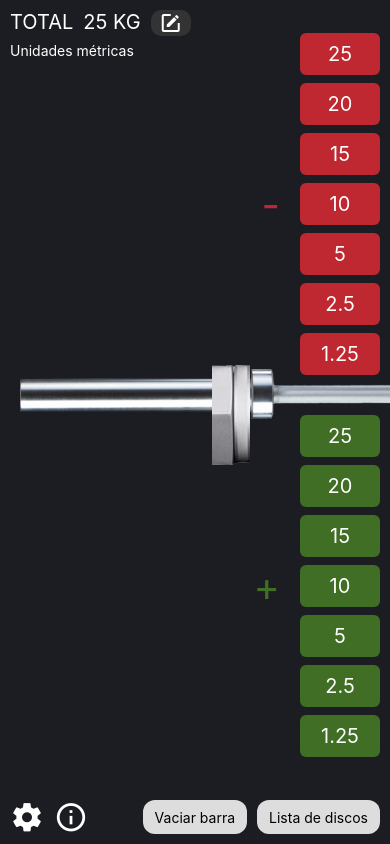
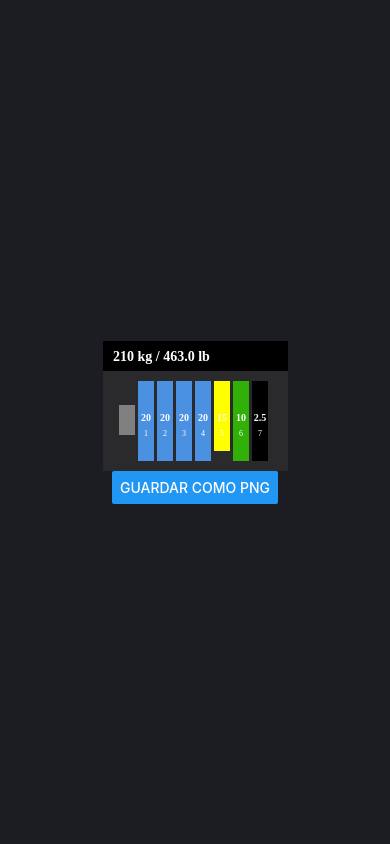
Before and after one commit to martgvr/barbell_calculator, a React Native app: screen / in a window 390 px wide. Built offline with nearby package versions, Linux system fonts and the light colour scheme; what expo-sqlite would draw is missing.

Commit message:
overlay for stories generation almost complete

```diff
--- a/App.js
+++ b/App.js
@@ -16,6 +16,7 @@ import InfoModal from './src/components/InfoModal'
 
 import * as SQLite from 'expo-sqlite'
 import { appConfigDB } from './src/database/sqlite.config'
+import BarbellImage from './src/components/BarbellImage'
 
 const db = SQLite.openDatabaseSync("./mydb.db")
 
@@ -34,13 +35,17 @@ export default function App() {
         <Provider store={store}>
             <View style={styles.container}>
                 <StatusBar style="light" />
-                <Barbell />
+                <BarbellImage
+                    plates={[20,20,20,20,10,5]}
+                    totalWeight={210}
+                />
+                {/* <Barbell />
                 <DiscsContainer />
                 <ListModal listModalVisible={listModalVisible} setListModalVisible={setListModalVisible} />
                 <ConfigModal configModalVisible={configModalVisible} setConfigModalVisible={setConfigModalVisible} />
                 <ManualInputModal manualInputVisible={manualInputVisible} setManualInputVisible={setManualInputVisible} />
                 <MainMenu setConfigModalVisible={setConfigModalVisible} setManualInputVisible={setManualInputVisible} setListModalVisible={setListModalVisible} setInfoModalVisible={setInfoModalVisible} />
-                <InfoModal infoModalVisible={infoModalVisible} setInfoModalVisible={setInfoModalVisible} />
+                <InfoModal infoModalVisible={infoModalVisible} setInfoModalVisible={setInfoModalVisible} /> */}
             </View>
         </Provider>
     );
--- a/package.json
+++ b/package.json
@@ -13,12 +13,15 @@
     "@reduxjs/toolkit": "^1.9.5",
     "expo": "53.0.22",
     "expo-linear-gradient": "~14.1.5",
+    "expo-media-library": "^17.1.7",
     "expo-sqlite": "~15.2.14",
     "expo-status-bar": "~2.2.3",
     "react": "19.0.0",
     "react-dom": "19.0.0",
     "react-native": "0.79.5",
     "react-native-bouncy-checkbox": "^4.0.0",
+    "react-native-svg": "^15.11.2",
+    "react-native-view-shot": "^4.0.3",
     "react-native-web": "^0.20.0",
     "react-redux": "^8.1.1"
   },
--- /dev/null
+++ b/src/components/BarbellImage.jsx
@@ -0,0 +1,114 @@
+import React, { useRef } from "react"
+import { View, Button, Alert } from "react-native"
+import { Svg, Rect, Text } from "react-native-svg"
+import { captureRef } from "react-native-view-shot"
+import * as MediaLibrary from "expo-media-library"
+
+// Conversión kg → lb
+const kgToLb = (kg) => (kg * 2.20462).toFixed(1)
+
+// === Componente de la barra y discos ===
+function BarbellImage({ plates, totalWeight }) {
+	const barY = 80
+	const barStartX = 20 // inicio de la barra
+	const plateThickness = 16
+	const plateHeight = 80
+	const plateSpacing = 3
+
+    const svgHeight = 130
+    const svgWidth = 35 + (plates.length * 19) + 17
+
+	// Colores típicos IWF
+	const getPlateColor = (p) => {
+		if (p === 25) return "red"
+		if (p === 20) return "#4b91e2"
+		if (p === 15) return "yellow"
+		if (p === 10) return "#31b008"
+		if (p === 5) return "white"
+		if (p === 2.5) return "black"
+		return "gray"
+	}
+
+	// Calcular posiciones de los discos
+	let offset = 0
+
+	const renderedPlates = plates.map((p, i) => {
+		const x = barStartX + 15 + offset // un poco separado del inicio gris
+		offset += plateThickness + plateSpacing
+		return {
+			weight: p,
+			x,
+			color: getPlateColor(p),
+			label: i + 1,
+		}
+	})
+
+	return (
+		<Svg height={svgHeight} width={svgWidth} style={{ backgroundColor: "#3333339f" }}>
+
+			{/* Texto peso total */}
+			<Rect x={0} y={0} width="100%" height="30" fill="black" />
+
+			<Text x="10" y="20" fontSize="14" fontWeight="bold" fill="white">
+				{totalWeight} kg / {kgToLb(totalWeight)} lb
+			</Text>
+
+			{/* Rectángulo gris (inicio de barra) */}
+			<Rect x={barStartX - plateSpacing - 1} y={barY - plateHeight / 5} width={plateThickness} height={30} fill="gray" />
+
+			{/* Discos */}
+			{renderedPlates.map((plate, i) => (
+				<React.Fragment key={i}>
+					<Rect x={plate.x} y={barY - plateHeight / 2} width={plateThickness} height={plate.weight == 15 ? plateHeight - 10 : plateHeight} fill={plate.color} />
+					<Text x={plate.x + plateThickness / 2} y={barY} fontSize="10" fontWeight="bold" textAnchor="middle" fill={plate.weight == 5 ? "black" : "white"}>
+						{plate.weight}
+					</Text>
+					<Text x={plate.x + plateThickness / 2} y={barY + 15} fontSize="8" textAnchor="middle" fill={plate.weight == 5 ? "black" : "white"}>
+						{plate.label}
+					</Text>
+				</React.Fragment>
+			))}
+		</Svg>
+	)
+}
+
+// === App principal con botón para exportar ===
+export default function App() {
+	const viewRef = useRef()
+
+	const saveToGallery = async () => {
+		try {
+			// pedir permisos
+			const { status } = await MediaLibrary.requestPermissionsAsync()
+			if (status !== "granted") {
+				Alert.alert("Permiso denegado", "Necesito acceso a tu galería para guardar la imagen")
+				return
+			}
+
+			// capturar vista
+			const uri = await captureRef(viewRef, {
+				format: "png",
+				quality: 1,
+			})
+
+			// guardar en galería
+			await MediaLibrary.saveToLibraryAsync(uri)
+
+			Alert.alert("Éxito", "Imagen guardada en tu galería 📸")
+		} catch (err) {
+			console.error(err)
+			Alert.alert("Error", "No se pudo guardar la imagen")
+		}
+	}
+
+	return (
+		<View style={{ flex: 1, justifyContent: "center", alignItems: "center" }}>
+			{/* Vista a capturar */}
+			<View ref={viewRef} collapsable={false}>
+				<BarbellImage plates={[20, 20, 20, 20, 15, 10, 2.5]} totalWeight={210} />
+			</View>
+
+			<Button title="Guardar como PNG" onPress={saveToGallery} />
+		</View>
+	)
+}
```
Also changed, not shown: 1 other file (tests, documents, lock files or other folders).
